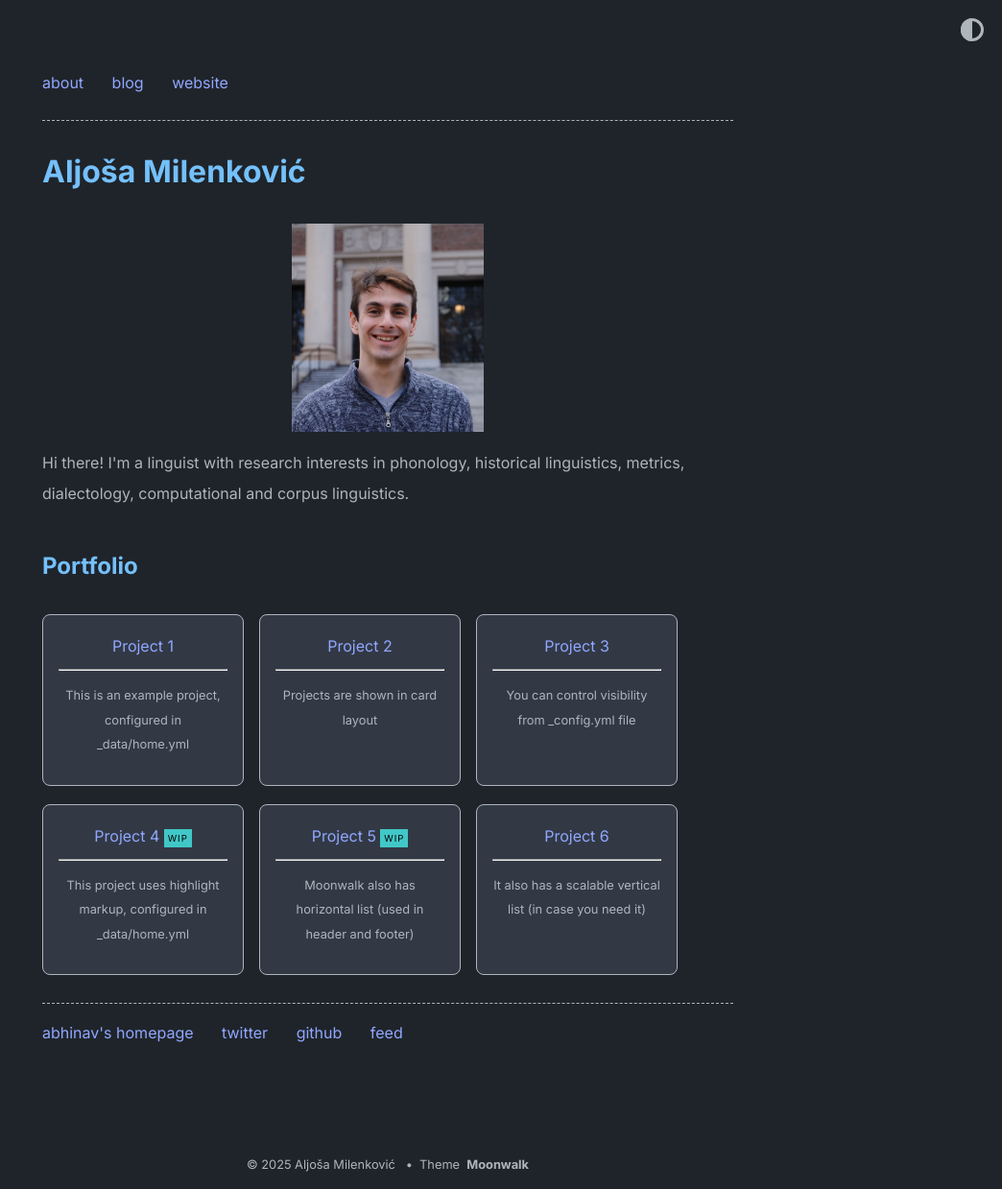
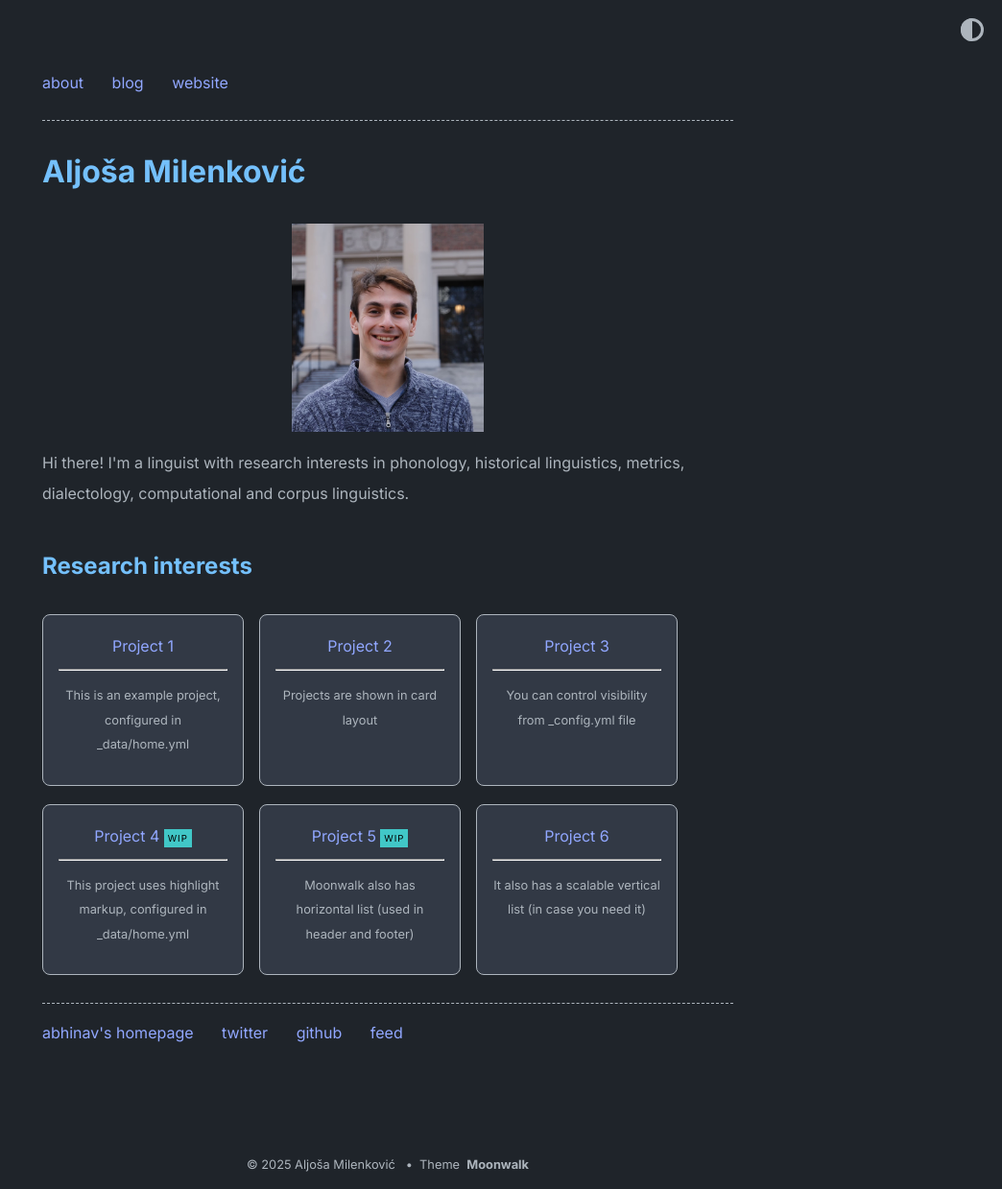
Before and after one commit to AljosaMilenkovic/AljosaMilenkovic.github.io, a Jekyll site: the page built from index.md, in a window 1280 px wide. Shown: the whole page at 96% size, without its empty margins (236-1280 px from the left). Built offline with Jekyll 4.4.1, drawn with Linux system fonts in a browser that asks for light colours.

Commit message:
new update

```diff
--- a/_config.yml
+++ b/_config.yml
@@ -32,7 +32,7 @@ theme_config:
   show_reading_time: true
   show_tags: true
   home:
-    title_projects: "Portfolio"
+    title_projects: "Research interests"
     title_misc_list: "Details"
     title_blog: "Blog"
     title_old_projects: "Old Projects"
```
